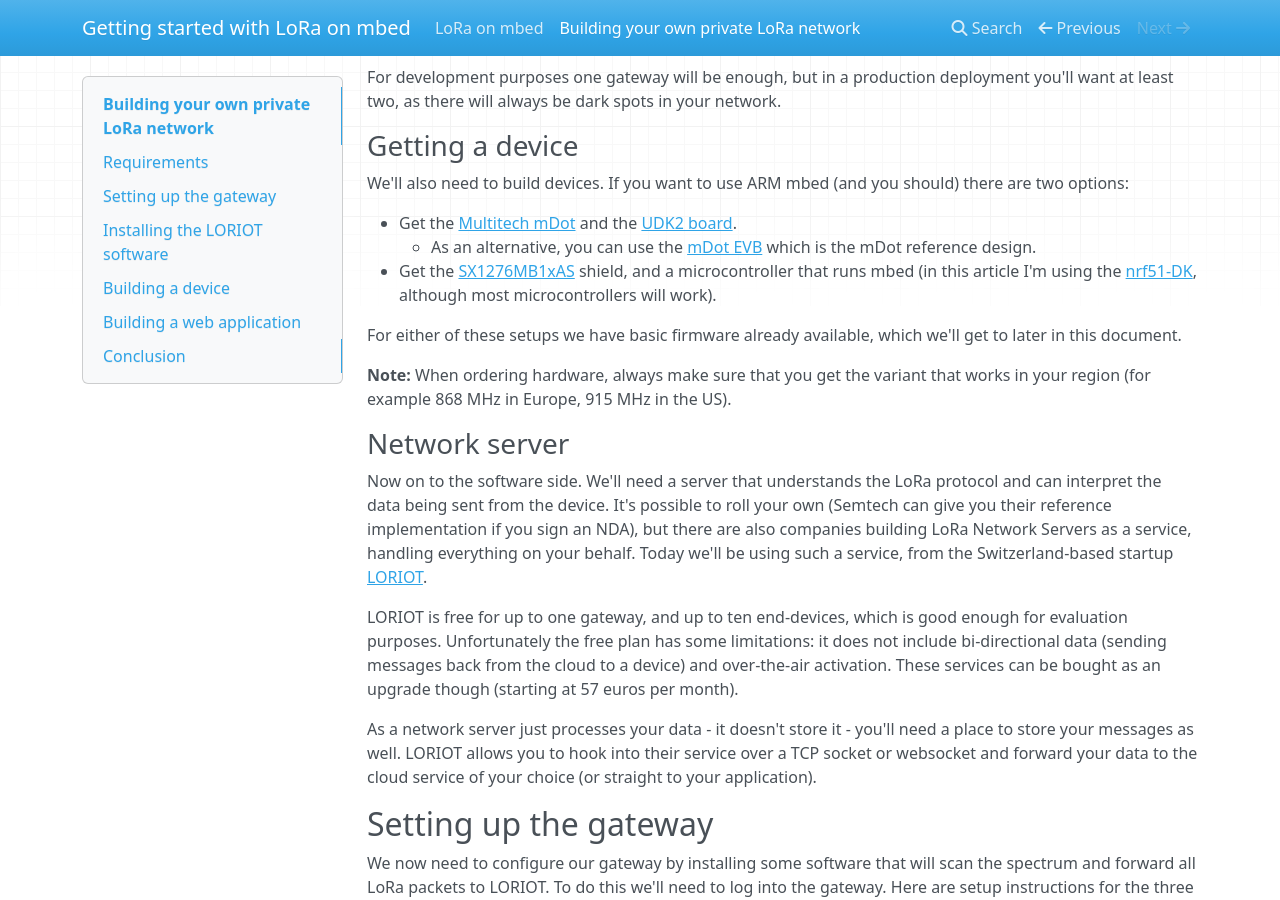
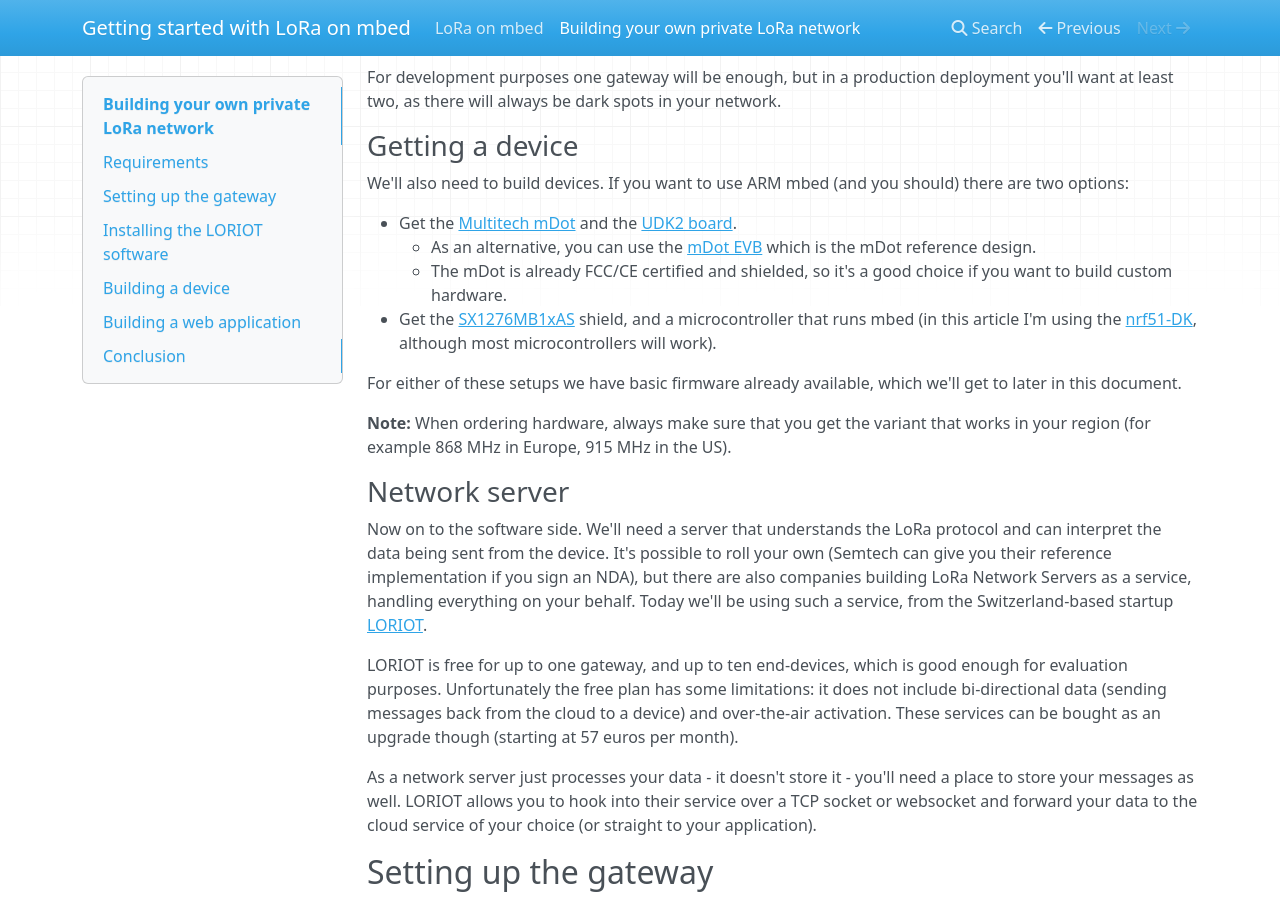
Before and after one commit to ARMmbed/lora-docs, an MkDocs documentation site: the page built from docs/intro-to-lora.md, in a window 1280 px wide and 900 px high, scrolled down 2007 px. Built offline with MkDocs 1.6.1, drawn with Linux system fonts in a browser that asks for light colours; nearby versions of some CDN libraries; old or Windows-style settings are respelled for this version of MkDocs.

Commit message:
Add a note about the module being certified and shielded

```diff
--- a/docs/intro-to-lora.md
+++ b/docs/intro-to-lora.md
@@ -47,6 +47,7 @@
 
 * Get the [Multitech mDot](https://developer.mbed.org/platforms/MTS-mDot-F411/) and the [UDK2 board](http://www.digikey.com/product-detail/en/multi-tech-systems-inc/MTUDK2-ST-MDOT/591-1278-ND/5247463).
 	* As an alternative, you can use the [mDot EVB](https://developer.mbed.org/platforms/mdotevb/) which is the mDot reference design.
+	* The mDot is already FCC/CE certified and shielded, so it's a good choice if you want to build custom hardware.
 * Get the [SX1276MB1xAS](https://developer.mbed.org/components/SX1276MB1xAS/) shield, and a microcontroller that runs mbed (in this article I'm using the [nrf51-DK](https://developer.mbed.org/platforms/Nordic-nRF51-DK/), although most microcontrollers will work).
 
 For either of these setups we have basic firmware already available, which we'll get to later in this document.
```
